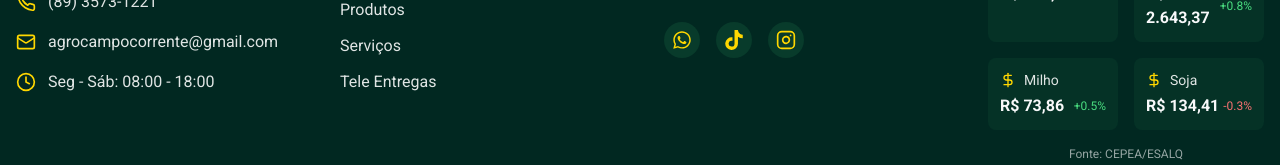
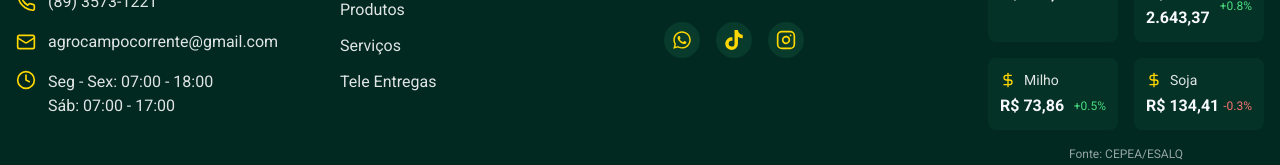
Before and after one commit to hericlessssss/agrocampo, a React (Vite) app: page /product/1 in a window 1280 px wide. Shown: the part 459-624 px from the top of the page. Built offline with nearby package versions, Linux system fonts and the light colour scheme.

Commit message:
Atualizaçõs de horario e fotos

```diff
--- a/src/components/footer/ContactInfo.tsx
+++ b/src/components/footer/ContactInfo.tsx
@@ -21,10 +21,14 @@ const ContactInfo = () => {
           agrocampocorrente@gmail.com
         </a>
       </div>
-      <div className="flex items-center gap-3">
+      <div className="flex items-start gap-3">
         <Clock className="w-5 h-5 text-accent" />
-        <p className="text-footer-text/90">Seg - Sáb: 08:00 - 18:00</p>
+        <div className="flex flex-col">
+          <p className="text-footer-text/90">Seg - Sex: 07:00 - 18:00</p>
+          <p className="text-footer-text/90">Sáb: 07:00 - 17:00</p>
+        </div>
       </div>
+
     </div>
   );
 };
--- a/src/components/products/productData.ts
+++ b/src/components/products/productData.ts
@@ -188,7 +188,7 @@ export const products: Product[] = [
     description: "Fio eletroplástico para cercas elétricas.",
     price: 571.00,
     images: [
-      "https://agroline.fbitsstatic.net/img/p/tru-test-fio-eletroplastico-patriot-500m-99040/274456.jpg"
+      "https://http2.mlstatic.com/D_NQ_NP_971909-MLU75881291947_042024-O.jpg"
     ],
     categoryId: 'cabos',
     specifications: [
@@ -307,7 +307,7 @@ export const products: Product[] = [
     description: "Chave interruptora para controle de circuitos.",
     price: 81.00,
     images: [
-      "https://br.speedrite.com/sites/default/files/chave-interruptora.png"
+      "https://http2.mlstatic.com/D_NQ_NP_601132-MLB50680073816_072022-O.webp"
     ],
     categoryId: 'acessorios',
     stock: 50,
@@ -424,7 +424,7 @@ export const products: Product[] = [
     description: "Chave para operação de catracas redondas.",
     price: 68.50,
     images: [
-      "https://cdn.awsli.com.br/2500x2500/1845/1845490/produto/149758666b476dc12c9.jpg"
+      "https://br.speedrite.com/sites/default/files/chave-para-catracada-redonda-de-aluminio.jpg"
     ],
     categoryId: 'acessorios',
     stock: 35,
```
